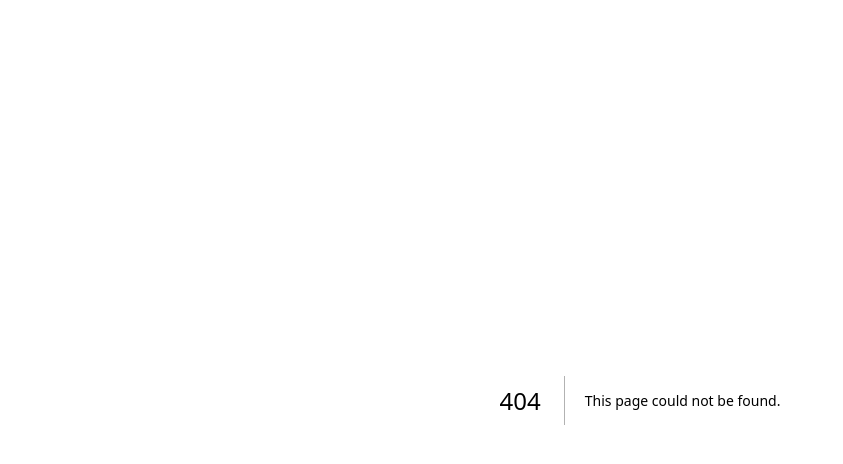
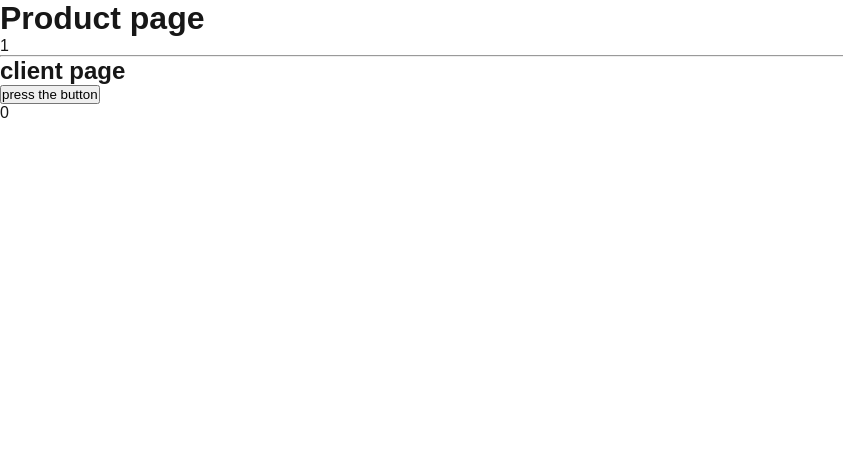
Before and after one commit to Nazar-Buk/forever-store-next, a Next.js app: page /product/1 in a window 1280 px wide. Before the commit this address had no page. Shown: the top 464 px of the page, without its empty margins (0-843 px from the left). Built offline with nearby package versions, Linux system fonts and the light colour scheme.

Commit message:
Add empty pages and packages

```diff
--- /dev/null
+++ b/src/app/about-us/page.jsx
@@ -0,0 +1,3 @@
+export default function About() {
+  return <h1>About page</h1>;
+}
--- /dev/null
+++ b/src/app/cart/page.jsx
@@ -0,0 +1,3 @@
+export default async function Cart() {
+  return <h1>Cart Page</h1>;
+}
--- /dev/null
+++ b/src/app/collection/page.jsx
@@ -0,0 +1,3 @@
+export default function Collection() {
+  return <h1>Collection page</h1>;
+}
--- /dev/null
+++ b/src/app/contact/page.jsx
@@ -0,0 +1,3 @@
+export default async function Contact() {
+  return <h1>Contact page</h1>;
+}
--- a/src/app/layout.js
+++ b/src/app/layout.js
@@ -1,3 +1,5 @@
+// Спільний layout (шапка, футер, meta, стилі)
+
 import { Geist, Geist_Mono } from "next/font/google";
 import "./globals.css";
 
--- /dev/null
+++ b/src/app/orders/page.jsx
@@ -0,0 +1,3 @@
+export default function Orders() {
+  return <h1>Orders Page</h1>;
+}
--- a/src/app/page.js
+++ b/src/app/page.js
@@ -1,3 +1,4 @@
+// сторінка "/"
 import Image from "next/image";
 import styles from "./page.module.css";
 
--- /dev/null
+++ b/src/app/place-order/page.jsx
@@ -0,0 +1,3 @@
+export default function PlaceOrder() {
+  return <h1>Place Order</h1>;
+}
--- /dev/null
+++ b/src/app/product/[productId]/ClientProduct.jsx
@@ -0,0 +1,16 @@
+"use client";
+
+import { useState } from "react";
+
+export default function ClientProduct() {
+  const [count, setCount] = useState(0);
+  return (
+    <>
+      <h2>client page</h2>
+      <button onClick={() => setCount((prev) => prev + 1)}>
+        press the button
+      </button>
+      <p>{count}</p>
+    </>
+  );
+}
--- /dev/null
+++ b/src/app/product/[productId]/page.jsx
@@ -0,0 +1,23 @@
+// Самі сторінки треба робити переважно ssr,
+// а от компоненти вже можуть піддаватися гідрації та використовувати реакт через "use client"
+
+// "use client";
+// import { useParams } from "next/navigation"; // парцює коли є "use client";
+
+import ClientProduct from "./ClientProduct"; // компонент, який буде гідратуватися на клієнті
+
+export default async function Product({ params }) {
+  //   const params = useParams();
+  const { productId } = await params;
+  console.log(productId, "productId");
+  console.log("laallalala");
+
+  return (
+    <>
+      <h1>Product page</h1>
+      <p>{productId}</p>
+      <hr />
+      <ClientProduct />
+    </>
+  );
+}
```
Also changed, not shown: package.json (+13 -5 lines), 1 other file (tests, documents, lock files or other folders).
